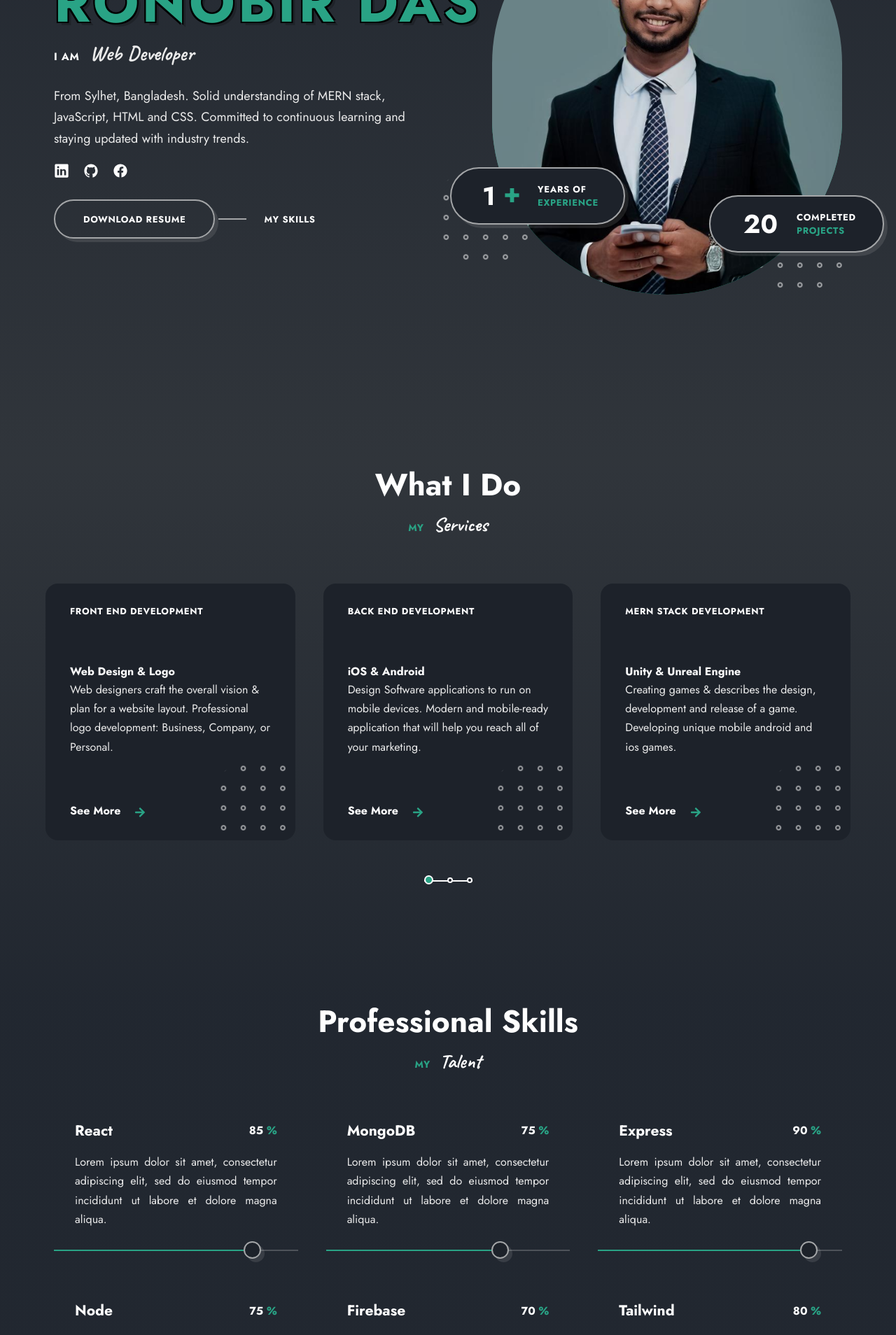
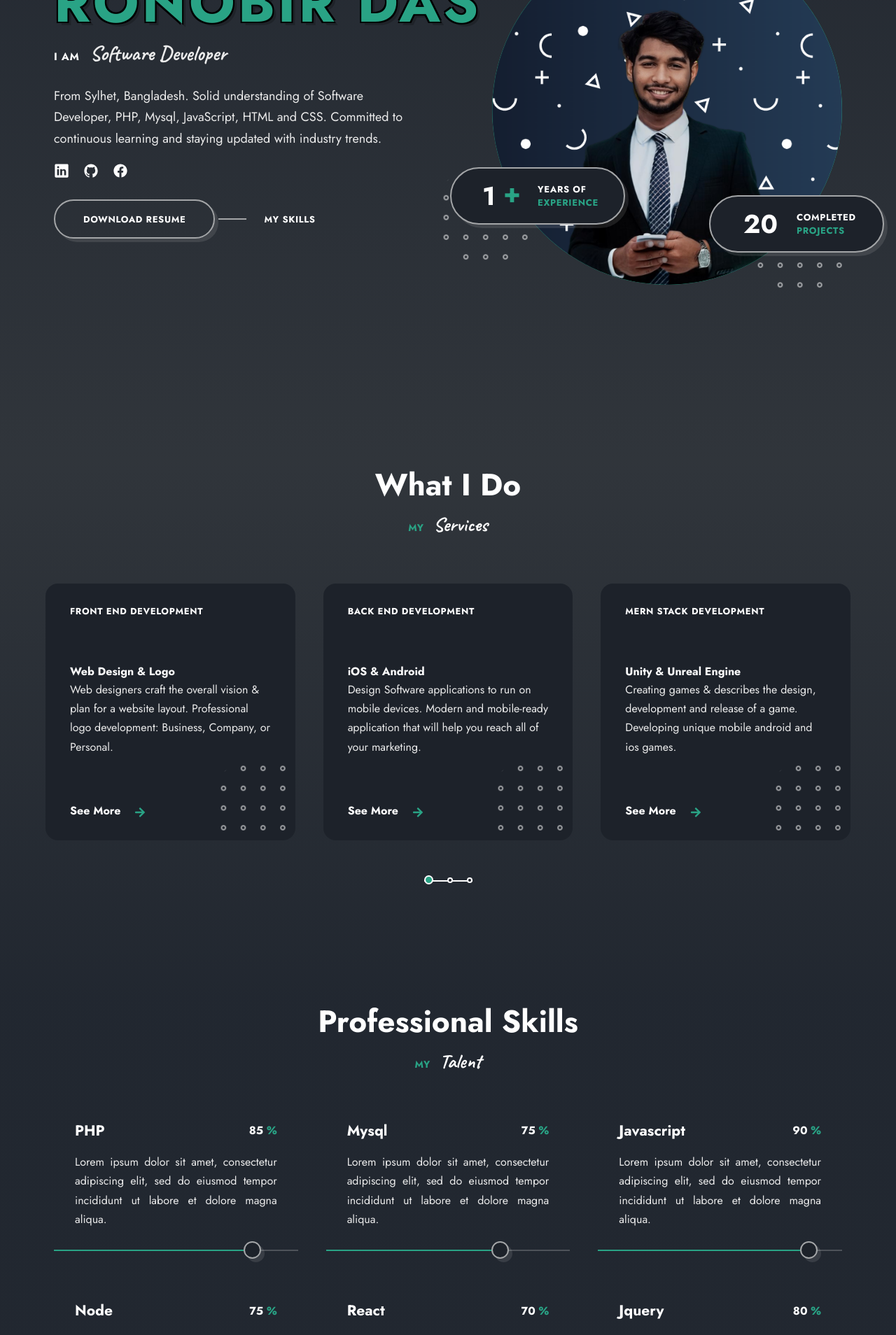
Before and after one commit to ronobir84/ronobir.com, a React (Vite) app: page / in a window 1280 px wide. Shown: the part 320-2228 px from the top of the page at 70% size. Built offline with nearby package versions, Linux system fonts and the light colour scheme.

Commit message:
update project

```diff
--- a/src/assets/Data.jsx
+++ b/src/assets/Data.jsx
@@ -109,7 +109,7 @@ export const services = [
 export const skills = [
   {
     id: 1,
-    name: 'React',
+    name: 'PHP',
     percentage: 85,
     description:
       'Lorem ipsum dolor sit amet, consectetur adipiscing elit, sed do eiusmod tempor incididunt ut labore et dolore magna aliqua.',
@@ -117,7 +117,7 @@ export const skills = [
 
   {
     id: 2,
-    name: 'MongoDB',
+    name: 'Mysql',
     percentage: 75,
     description:
       'Lorem ipsum dolor sit amet, consectetur adipiscing elit, sed do eiusmod tempor incididunt ut labore et dolore magna aliqua.',
@@ -125,7 +125,7 @@ export const skills = [
 
   {
     id: 3,
-    name: 'Express',
+    name: 'Javascript',
     percentage: 90,
     description:
       'Lorem ipsum dolor sit amet, consectetur adipiscing elit, sed do eiusmod tempor incididunt ut labore et dolore magna aliqua.',
@@ -141,7 +141,7 @@ export const skills = [
 
   {
     id: 5,
-    name: 'Firebase',
+    name: 'React',
     percentage: 70,
     description:
       'Lorem ipsum dolor sit amet, consectetur adipiscing elit, sed do eiusmod tempor incididunt ut labore et dolore magna aliqua.',
@@ -149,7 +149,7 @@ export const skills = [
 
   {
     id: 6,
-    name: 'Tailwind',
+    name: 'Jquery',
     percentage: 80,
     description:
       'Lorem ipsum dolor sit amet, consectetur adipiscing elit, sed do eiusmod tempor incididunt ut labore et dolore magna aliqua.',
--- a/src/components/Home/Home.css
+++ b/src/components/Home/Home.css
@@ -137,12 +137,13 @@
     border-radius: 50%;
     position: relative;
     z-index: 1;
+    bottom: 14px;
 }
 
 .home__profile {
     position: absolute;
     bottom: 0;
-    height: 580px;
+    height: 500px;
     border-radius: 590px;
     object-fit: cover;
 }
@@ -247,7 +248,7 @@
     }
 
     .home__profile {
-        height: 390px;
+        height: 300px;
     }
 
     .home__date {
--- a/src/components/Home/Home.jsx
+++ b/src/components/Home/Home.jsx
@@ -18,7 +18,7 @@ const Home = () => {
                     </h1>
 
                     <p className="home__job">
-                        <span className="text-cs">I am</span> <b>Web Developer</b>
+                        <span className="text-cs">I am</span> <b>Software Developer</b>
                     </p>
 
                     <div className="home__img-wrapper">
@@ -59,7 +59,7 @@ const Home = () => {
                     </div>
 
                     <p className="home__text">
-                        From Sylhet, Bangladesh. Solid understanding of MERN stack, JavaScript, HTML and CSS. Committed to continuous learning and staying updated with industry trends.
+                        From Sylhet, Bangladesh. Solid understanding of Software Developer, PHP, Mysql,  JavaScript, HTML and CSS. Committed to continuous learning and staying updated with industry trends.
                     </p>
 
                     <div className="home__socials">
```
Also changed, not shown: src/assets/Pictures/ronobir.png.
